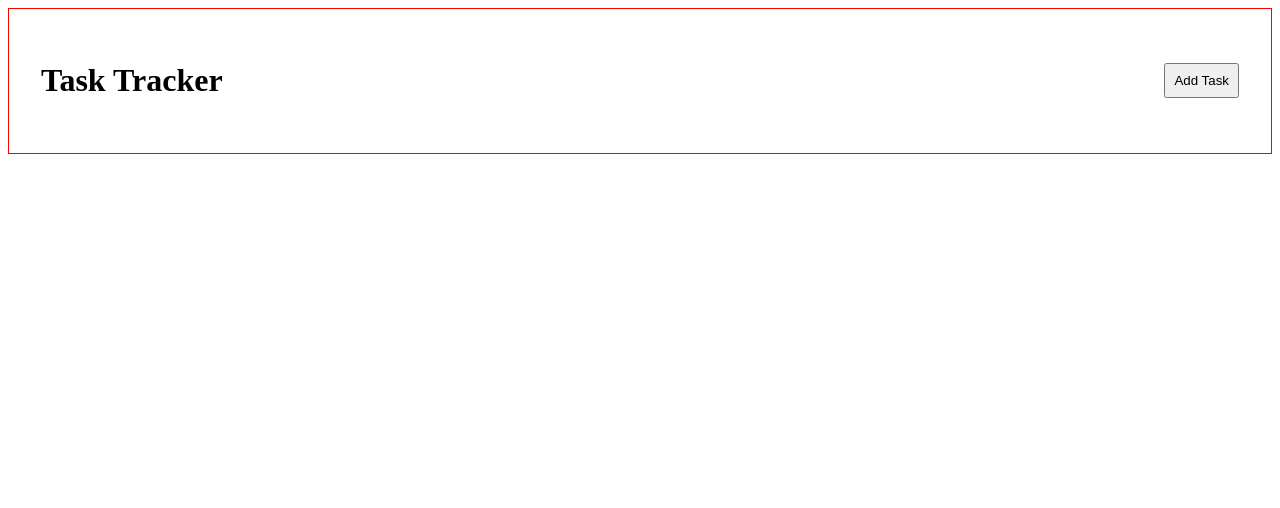
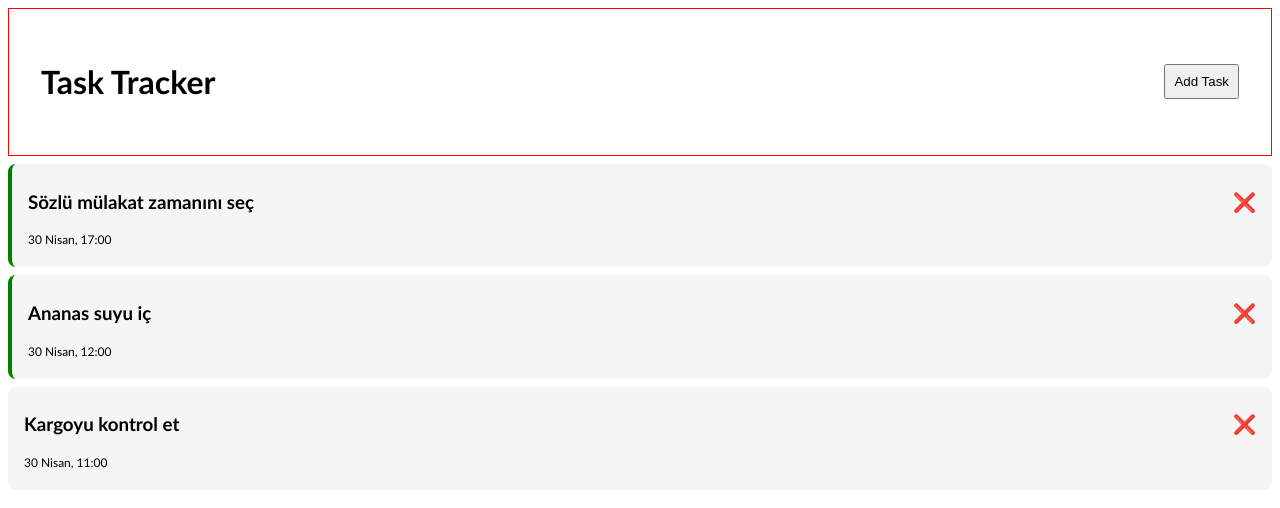
Before and after one commit to aydgn/task-tracker-vue3, a Vue app: page / in a window 1280 px wide. Shown: the top 508 px of the page. Built offline with nearby package versions, Linux system fonts and the light colour scheme.

Commit message:
tasks and delete button

```diff
--- a/src/App.vue
+++ b/src/App.vue
@@ -1,14 +1,17 @@
 <template>
   <Header title="Task Tracker" />
+  <Tasks :tasks="tasks" />
 </template>
 
 <script>
 import Header from "./components/Header.vue";
+import Tasks from "./components/Tasks.vue";
 
 export default {
   name: "App",
   components: {
     Header,
+    Tasks,
   },
   data() {
     return {
@@ -40,4 +43,9 @@ export default {
 };
 </script>
 
-<style></style>
+<style>
+body {
+  font-family: "Trebuchet MS", "Lucida Sans Unicode", "Lucida Grande",
+    "Lucida Sans", Arial, sans-serif;
+}
+</style>
--- /dev/null
+++ b/src/components/Task.vue
@@ -0,0 +1,40 @@
+<template>
+  <div :class="[task.reminder == true ? 'reminder' : '', 'task']">
+    <h3>{{ task.text }} <span @click="onDelete(task.id)">❌</span></h3>
+    <p>{{ task.day }}</p>
+  </div>
+</template>
+
+<script>
+export default {
+  name: "Task",
+  props: {
+    task: Object,
+  },
+  methods: {
+    onDelete(id) {
+
+    },
+  },
+};
+</script>
+
+<style scoped>
+div {
+  background: #f5f5f5;
+  padding: 0.5rem 1rem;
+  margin: 0.5rem 0;
+  border-radius: 0.5rem;
+}
+h3 {
+  display: flex;
+  justify-content: space-between;
+}
+p {
+  font-size: 0.75rem;
+  font-weight: 100;
+}
+.reminder {
+  border-left: 0.25rem solid green;
+}
+</style>
--- /dev/null
+++ b/src/components/Tasks.vue
@@ -0,0 +1,19 @@
+<template>
+  <div :key="task.id" v-for="task in tasks">
+    <Task :task="task" />
+  </div>
+</template>
+
+<script>
+import Task from "./Task";
+
+export default {
+  name: "Tasks",
+  props: {
+    tasks: Array,
+  },
+  components: {
+    Task,
+  },
+};
+</script>
```
